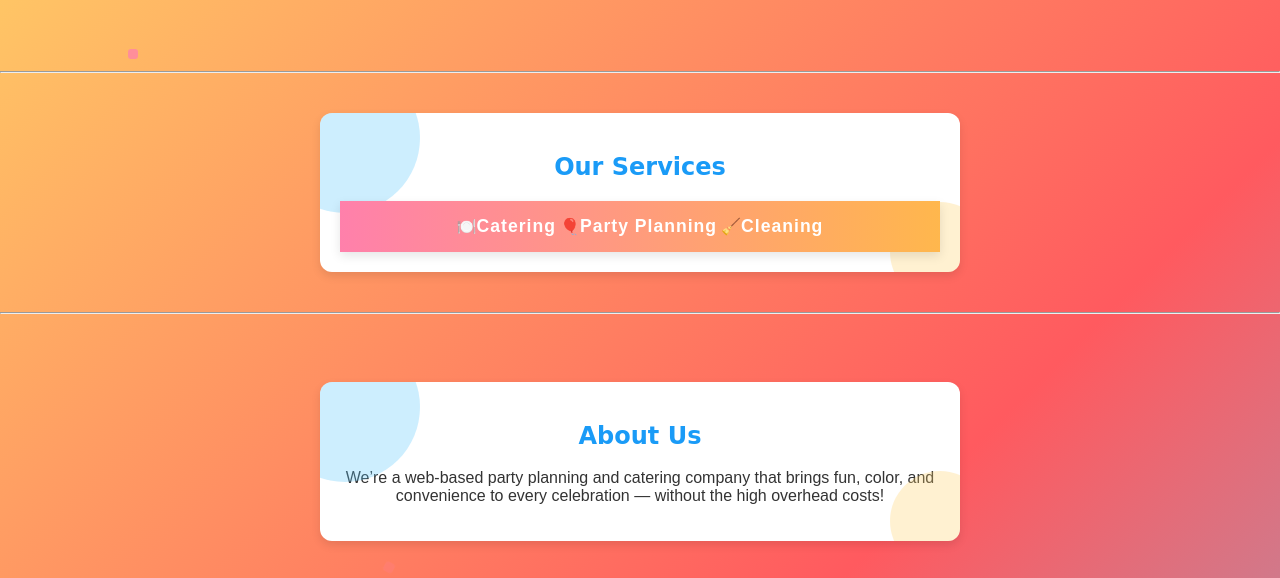
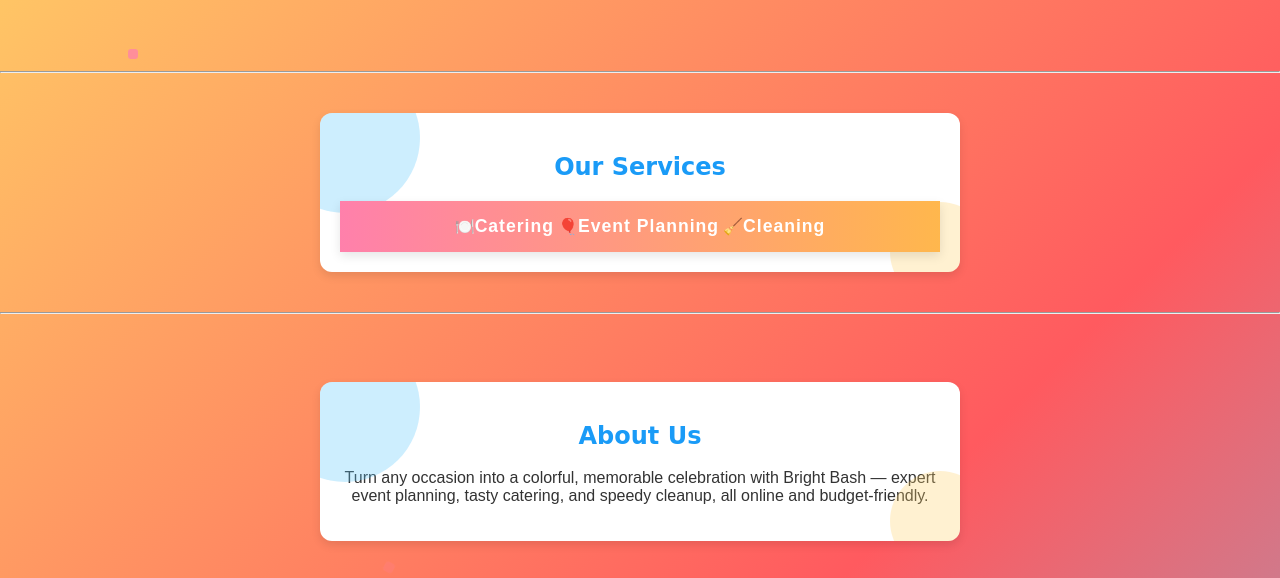
Before and after one commit to knwessels/knwessels.github.io, a plain HTML site: page index.html in a window 1280 px wide. Shown: the part 161-739 px from the top of the page. Drawn offline with Linux system fonts and the light colour scheme.

Commit message:
Update index.html
small update, grammatical fixes

```diff
--- a/index.html
+++ b/index.html
@@ -3,7 +3,7 @@
     <head>
         <meta charset="UTF8">
         <meta name="viewport" content="width=device-width", initial-scale="1.0">
-        <title>Bright Bash | Party Planning, atering & Cleaning</title>
+        <title>Bright Bash | Event Planning, Catering & Cleaning</title>
         <link rel="stylesheet" href="styles.css">
     </head>
 <!--
@@ -31,7 +31,7 @@
         <nav>
             <ul>
                 <li>🍽️<a href="#catering">Catering</a></li>
-                <li>🎈<a href="#party_planning">Party Planning</a></li>
+                <li>🎈<a href="#event_planning">Event Planning</a></li>
                 <li>🧹<a href="#cleaning">Cleaning</a></li>
             </ul>
         </nav>
@@ -40,7 +40,7 @@
 <main>
     <section id="about">
         <h2>About Us</h2>
-        <p>We’re a web-based party planning and catering company that brings fun, color, and convenience to every celebration — without the high overhead costs!</p>
+        <p>Turn any occasion into a colorful, memorable celebration with Bright Bash — expert event planning, tasty catering, and speedy cleanup, all online and budget-friendly.</p>
     </section>
 
     <section id="contact">
```
